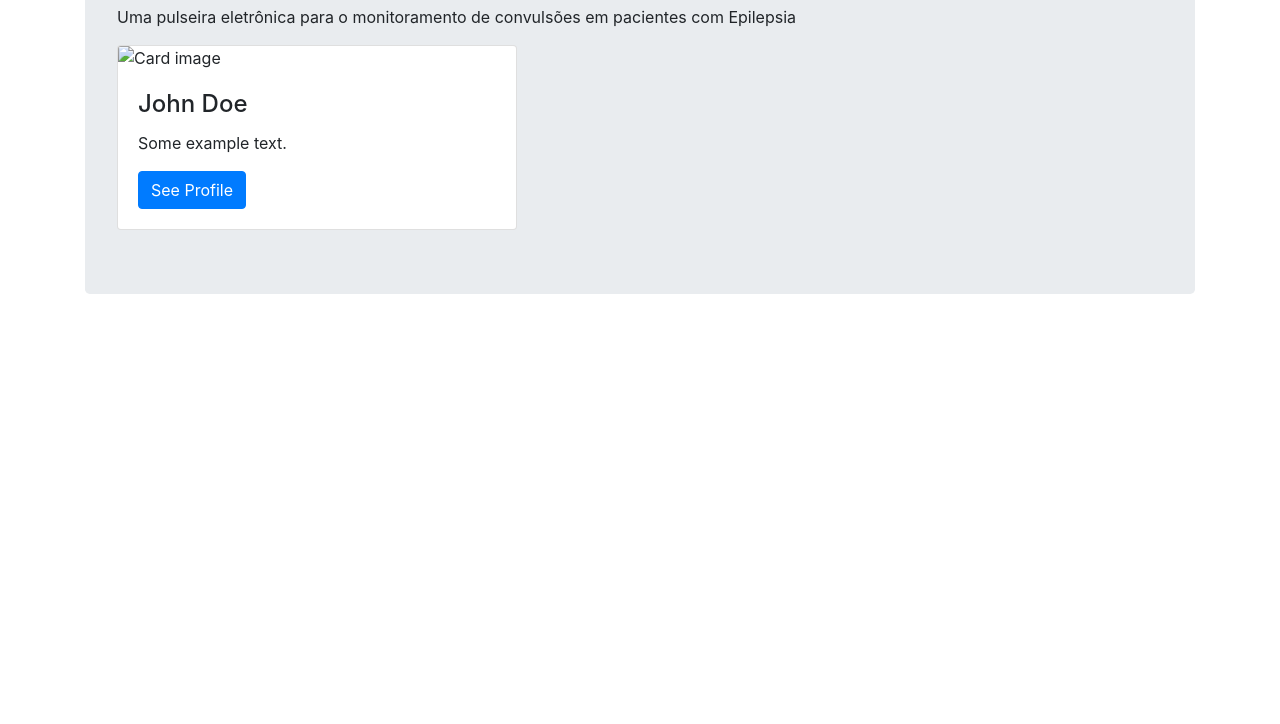
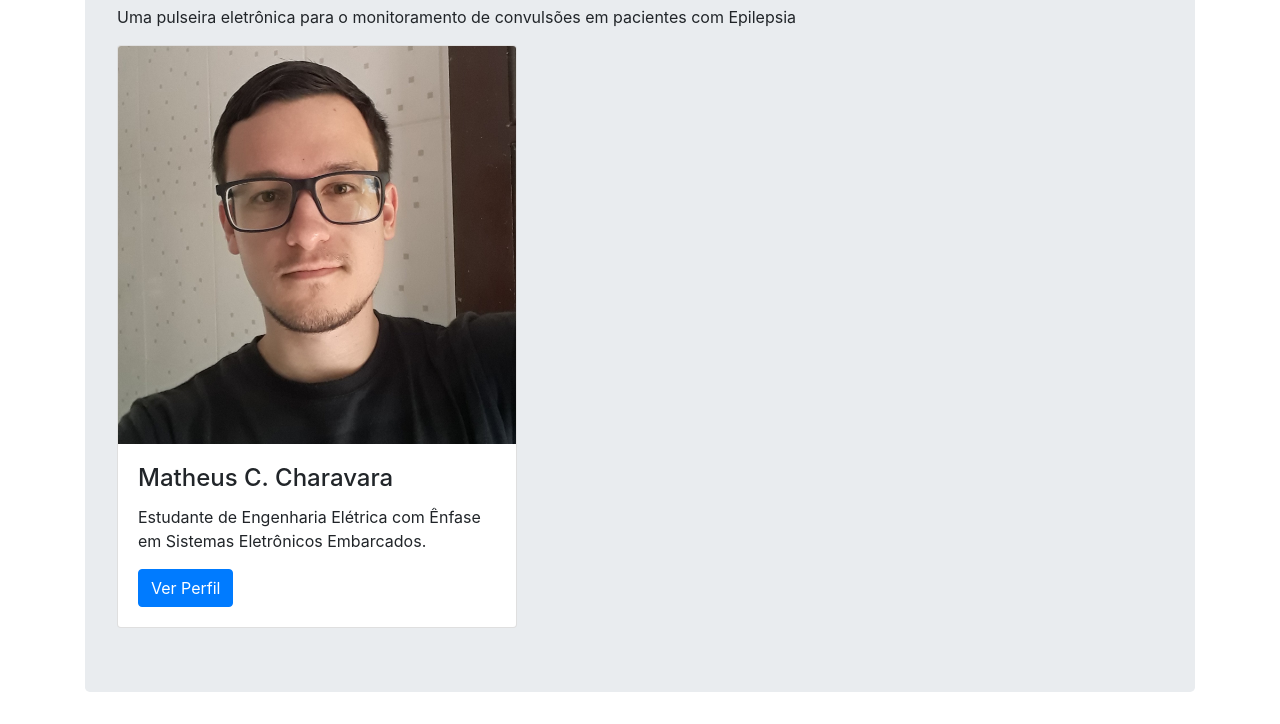
Before and after one commit to Havenaid/havenaid.github.io, a plain HTML site: page index.html in a window 1280 px wide. Shown: the part 157-881 px from the top of the page. Before the commit the page ends 800 px from the top, so only its background shows below. Drawn offline with nearby package versions, Linux system fonts and the light colour scheme.

Commit message:
Update index.html

```diff
--- a/index.html
+++ b/index.html
@@ -30,11 +30,11 @@
       <h1>Haven Aid</h1>
       <p>Uma pulseira eletrônica para o monitoramento de convulsões em pacientes com Epilepsia</p>
     <div class="card" style="width:400px">
-      <img class="card-img-top" src="img_avatar1.png" alt="Card image">
+      <img class="card-img-top" src="profilepic_Matheus.jpg" alt="Card image">
       <div class="card-body">
-      <h4 class="card-title">John Doe</h4>
-      <p class="card-text">Some example text.</p>
-    <a href="#" class="btn btn-primary">See Profile</a>
+      <h4 class="card-title">Matheus C. Charavara</h4>
+      <p class="card-text">Estudante de Engenharia Elétrica com Ênfase em Sistemas Eletrônicos Embarcados.</p>
+    <a href="#" class="btn btn-primary">Ver Perfil</a>
     </div>
     </div>
     </div>
```
